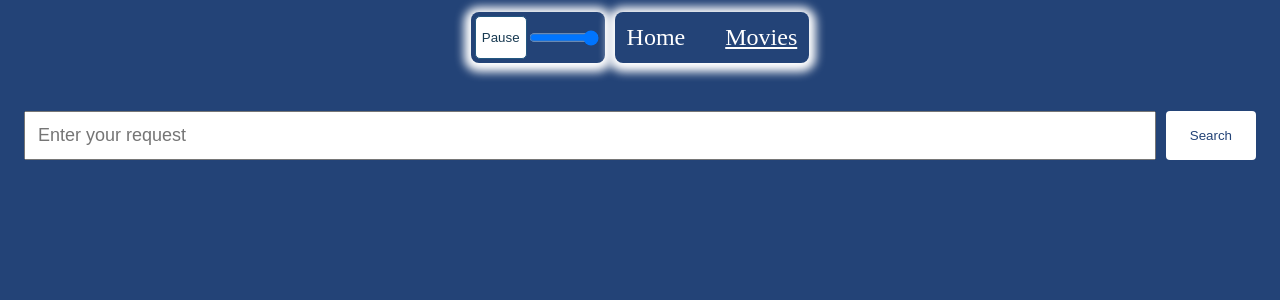
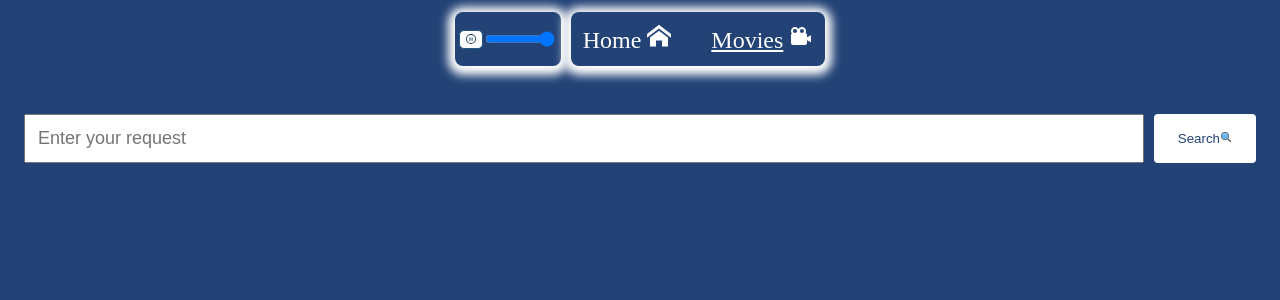
Before and after one commit to Yuliya0484/goit-react-hw-05, a React (Vite) app: page /movies in a window 1280 px wide. Shown: the top 300 px of the page. Built offline with nearby package versions, Linux system fonts and the light colour scheme.

Commit message:
last-fix-MoviePage

```diff
--- a/src/components/MusicPlayer/MusicPlayer.module.css
+++ b/src/components/MusicPlayer/MusicPlayer.module.css
@@ -1,5 +1,7 @@
 .player {
   display: flex;
+  justify-content: center;
+  align-items: center;
   box-shadow: 0px 2px 10px 7px white;
   padding: 4px;
   border-radius: 8px;
@@ -8,12 +10,13 @@
 }
 
 .button {
-  padding: 4px 6px;
   background-color: white;
   color: rgba(23, 57, 81);
   border: 1px solid #235780;
   border-radius: 5px;
   cursor: pointer;
+  width: fit-content;
+  height: fit-content;
 }
 
 .volume {
--- a/src/components/MusicPlayer/MusikPlayer.jsx
+++ b/src/components/MusicPlayer/MusikPlayer.jsx
@@ -1,6 +1,8 @@
 import { useState, useRef, useEffect } from "react";
 import s from "./MusicPlayer.module.css";
 import Audio from "../../assets/sound/corporate-project-no-copyright-advertising-212472.mp3";
+import { SiYoutubemusic } from "react-icons/si";
+import { FaRegCirclePause } from "react-icons/fa6";
 
 const MusicPlayer = () => {
   const [isPlaying, setIsPlaying] = useState(true);
@@ -38,7 +40,11 @@ const MusicPlayer = () => {
     <div className={s.player}>
       <audio ref={audioRef} src={Audio} loop />
       <button className={s.button} onClick={handlePlayPause}>
-        {isPlaying ? "Pause" : "Play"}
+        {isPlaying ? (
+          <FaRegCirclePause size="10" />
+        ) : (
+          <SiYoutubemusic size="10" />
+        )}
       </button>
       <input
         className={s.volume}
--- a/src/components/Navigation/Navigation.jsx
+++ b/src/components/Navigation/Navigation.jsx
@@ -1,6 +1,9 @@
 import { NavLink } from "react-router-dom";
 import s from "./Navigation.module.css";
 import MusicPlayer from "../MusicPlayer/MusikPlayer";
+import { ImHome } from "react-icons/im";
+
+import { BiSolidCameraMovie } from "react-icons/bi";
 
 const Navigation = () => {
   return (
@@ -12,12 +15,14 @@ const Navigation = () => {
           to="/"
         >
           Home
+          <ImHome className={s.icons} size="24" />
         </NavLink>
         <NavLink
           className={({ isActive }) => (isActive ? s.active : s.link)}
           to="/movies"
         >
           Movies
+          <BiSolidCameraMovie className={s.icons} />
         </NavLink>
       </nav>
     </header>
--- a/src/components/Navigation/Navigation.module.css
+++ b/src/components/Navigation/Navigation.module.css
@@ -13,8 +13,12 @@
   border-radius: 8px;
   box-shadow: 0px 2px 10px 7px white;
   justify-content: center;
+  align-items: center;
   padding: 12px;
   background-color: #234377;
+}
+.icons {
+  margin-left: 6px;
 }
 .link {
   text-decoration: none;
--- a/src/pages/MoviesPage/MoviesPage.jsx
+++ b/src/pages/MoviesPage/MoviesPage.jsx
@@ -1,66 +1,76 @@
 import { useState, useEffect } from "react";
-import fetchMoviesByQuery from "../../API/api";
+import { fetchMoviesByQuery } from "../../API/api";
 import MovieList from "../../components/MovieList/MovieList";
 import s from "./MoviesPage.module.css";
 import { useSearchParams } from "react-router-dom";
 import { Formik, Form, Field } from "formik";
-//import Loader from "../../components/Loading/Loading";
+import { FcSearch } from "react-icons/fc";
 
 const MoviesPage = () => {
   const [movies, setMovies] = useState([]);
+  const [isLoading, setIsLoading] = useState(false);
+  const [error, setError] = useState(null);
   const [searchParams, setSearchParams] = useSearchParams();
 
   const query = searchParams.get("query") ?? "";
 
   useEffect(() => {
     if (!query) {
+      setMovies([]);
       return;
     }
 
     const getData = async () => {
-      const data = await fetchMoviesByQuery(query);
-      setMovies(data);
+      setIsLoading(true);
+      setError(null);
+      try {
+        const results = await fetchMoviesByQuery(query);
+        setMovies(results || []);
+      } catch (err) {
+        setError("Failed. Please try again.");
+        console.error(err);
+      } finally {
+        setIsLoading(false);
+      }
     };
+
     getData();
   }, [query]);
 
-  const onSubmit = (values) => {
-    handleChangeQuery(values.query);
+  const onSubmit = ({ query }, actions) => {
+    actions.resetForm();
+    const trimmedQuery = query.trim().toLowerCase();
+    if (!trimmedQuery) {
+      setSearchParams({});
+      return;
+    }
+    setSearchParams({ query: trimmedQuery });
   };
 
-  const initialValues = {
-    query: "",
-  };
-
-  const handleChangeQuery = (newQuery) => {
-    if (!newQuery) {
-      return setSearchParams({});
-    }
-    searchParams.set("query", newQuery);
-    setSearchParams(searchParams);
-  };
-
-  const filteredMovies = movies.filter((movie) =>
-    movie.title.toLowerCase().includes(query.toLowerCase())
-  );
-  if (filteredMovies === 0) {
-    return <p>Your request is undefined.</p>;
-  }
   return (
     <div className="container">
-      <Formik initialValues={initialValues} onSubmit={onSubmit}>
+      <Formik initialValues={{ query }} onSubmit={onSubmit}>
         <Form className={s.form}>
           <Field
             className={s.input}
+            type="text"
             name="query"
             placeholder="Enter your request"
           />
           <button type="submit" className={s.button}>
             Search
+            <FcSearch size="12" />
           </button>
         </Form>
       </Formik>
-      <MovieList movies={filteredMovies} />
+      {isLoading && <p>Loading...</p>}
+      {error && <p className={s.error}>{error}</p>}
+      {query && !isLoading && movies.length === 0 && (
+        <p>Your request is undefined.</p>
+      )}
+      {query && movies.length > 0 && !isLoading && (
+        <MovieList movies={movies} />
+      )}
     </div>
   );
 };
```
